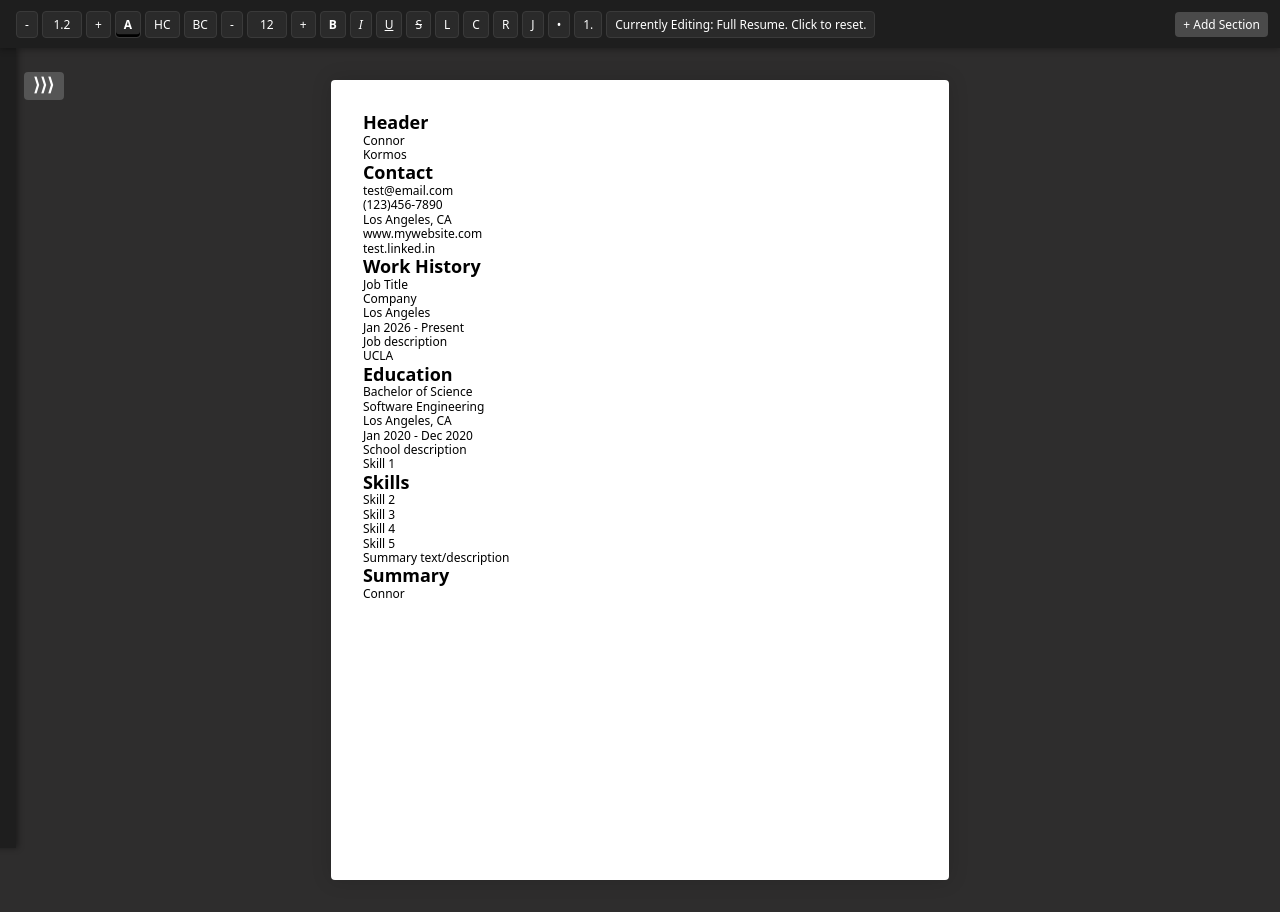
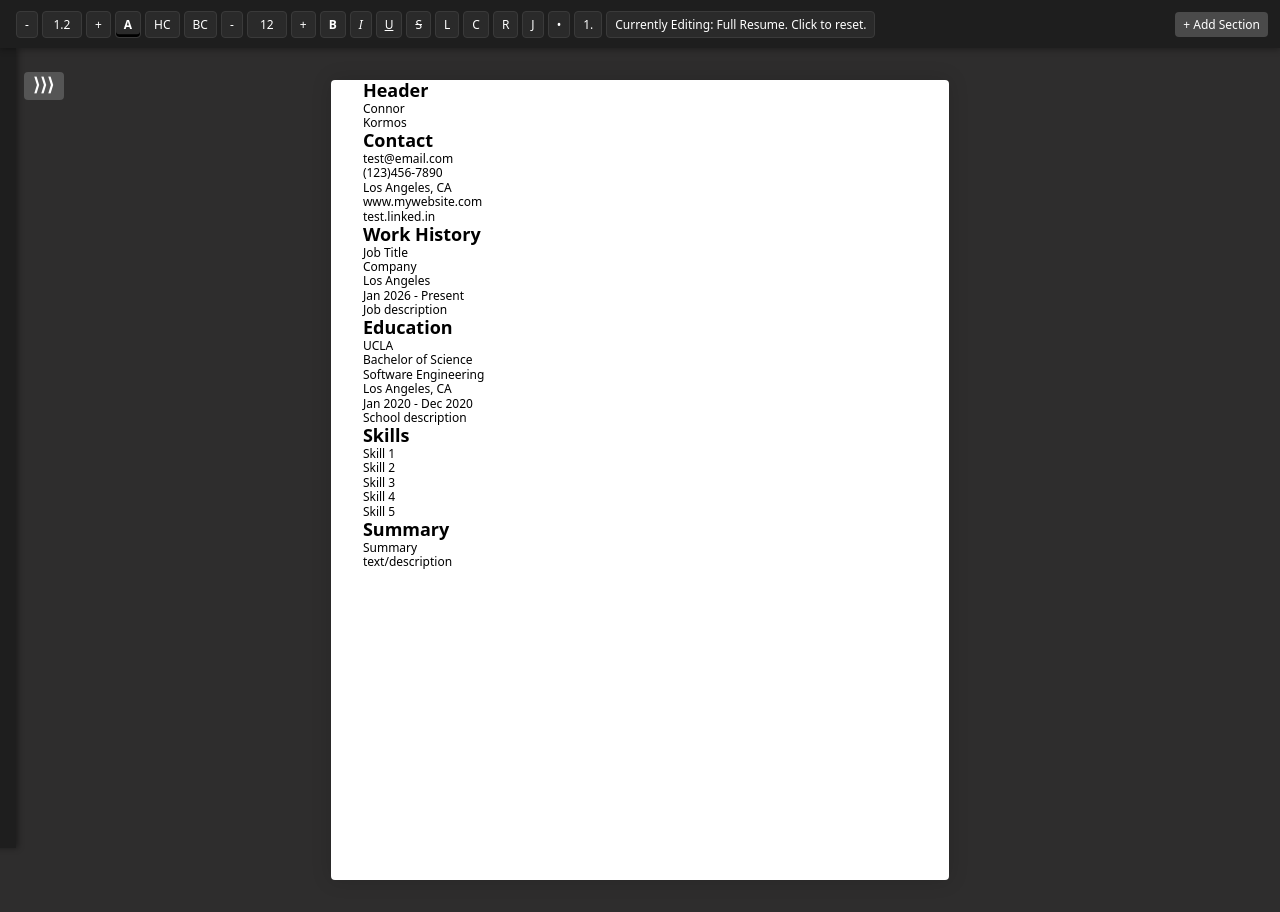
Before and after one commit to connork97/Resume-Builder, a React (Vite) app: page / in a window 1280 px wide. Built offline with nearby package versions, Linux system fonts and the light colour scheme.

Commit message:
preliminary resume wide column styling implemented, need to add user functionality

```diff
--- a/src/App.jsx
+++ b/src/App.jsx
@@ -22,12 +22,7 @@
     <div className={styles.appContainerDiv}>
       <Toolbar />
       <Outline />
-      <Page resumeStyling={resumeStyling}>
-        {sections.map((section, index) =>{
-          return <SlateWrapper key={section.id} section={section} index={index} />
-        }
-            )}
-      </Page>
+      <Page />
 
     </div>
   );
--- a/src/components/Page/Page.jsx
+++ b/src/components/Page/Page.jsx
@@ -1,14 +1,53 @@
 import React from "react";
 
+import { useSelector } from "react-redux";
+
+import SlateWrapper from "../Slate/SlateWrapper";
+
 import styles from "./Page.module.css";
+import { resume } from "react-dom/server";
 
 const Page = (props) => {
-   // console.log(Object.keys(props.resumeStyling), Object.values(props.resumeStyling))
-   return (
-      <div className={styles.pageContainerDiv} style={props.resumeStyling}>
-         {props.children}
-      </div>
-   );
+   const sections = useSelector((state) => state.resume.sections);
+   const resumeStyling = useSelector((state) => state.resume.styling);
+   const resumeLayout = useSelector((state) => state.resume.layout);
+
+   if (resumeLayout.columns.count > 1) {
+      const columns = Array.from({ length: resumeLayout.columns.count });
+      console.log(columns)
+      return (
+         <div className={styles.pageContainerDiv} style={resumeStyling}>
+            {columns.map((column, columnIndex) => {
+               const columnStyling = {
+                  width: resumeLayout.columns.width[columnIndex],
+               }
+               // padding: '0 0.5rem',
+               return (
+                  <div key={columnIndex} className={styles.columnWrapperDiv} style={columnStyling}>
+                     {sections.map((section) => {
+                        if (section.layout.columnIndex == columnIndex) {
+                           return <SlateWrapper key={section.id} section={section} />
+                        }
+
+                     })}
+                     {/* {sections.map((section, sectionIndex) => section.layout.columnIndex === columnIndex ? <SlateWrapper key={section.id} section={section} index={sectionIndex} /> : null)} */}
+                  </div>
+               )
+            })}
+         </div>
+      )
+   } else {
+
+      // console.log(Object.keys(props.resumeStyling), Object.values(props.resumeStyling))
+      return (
+         <div className={styles.pageContainerDiv} style={resumeStyling}>
+            {sections.map((section, index) => {
+               return <SlateWrapper key={section.id} section={section} index={index} />
+            }
+            )}
+         </div>
+      );
+   }
 }
 
 export default Page;
--- a/src/components/Page/Page.module.css
+++ b/src/components/Page/Page.module.css
@@ -1,7 +1,7 @@
 .pageContainerDiv {
    /* font-size: inherit; */
-   display: flex;
-   flex-direction: column;
+   /* display: flex; */
+   /* flex-direction: column; */
    margin: 10vh auto 4vh auto;
    height: 50rem;
    /* max-height: 50rem; */
--- a/src/components/Slate/ChildLayoutRenderer.jsx
+++ b/src/components/Slate/ChildLayoutRenderer.jsx
@@ -1,4 +1,4 @@
-import React from 'react';
+import React, { useEffect } from 'react';
 
 import SlateField from './SlateField';
 
@@ -9,9 +9,16 @@
       justifySelf: child.justifySelf,
       alignSelf: child.alignSelf,
       textAlign: child.textAlign,
-      gridColumn: child.gridColumn
+      gridColumn: fieldData.label === 'Description' ? '1 / -1' : child.gridColumn,
    }
+
    const isGrid = layout.display === 'grid';
+
+   useEffect(() => {
+      if (fieldData.label === 'Description') {
+         childLayoutDict.gridColumn = '1 / -1';
+      }
+   }, [fieldData]);
 
    const getColumnCount = (columns) => {
       if (!columns) return 0;
--- a/src/components/Slate/SettingsModal.jsx
+++ b/src/components/Slate/SettingsModal.jsx
@@ -32,16 +32,20 @@
       return match ? parseInt(match[1], 10) : "auto";
    }
 
+   const [columnIndexInputValue, setColumnIndexInputValue] = useState(0);
    const [columnsInputValue, setColumnsInputValue] = useState("auto");
    const [rowsInputValue, setRowsInputValue] = useState("auto");
 
    useEffect(() => {
+      if (section.layout.columnIndex) setColumnIndexInputValue(section.layout.columnIndex);
       if (section.layout.gridTemplateColumns) setColumnsInputValue(getColumnCount(section.layout.gridTemplateColumns));
       if (section.layout.gridTemplateRows) setRowsInputValue(getRowCount(section.layout.gridTemplateRows));
+      console.log('columnIndexInputValue:', columnIndexInputValue);
+      console.log('columnsInputValue:', columnsInputValue);
+      console.log('rowsInputValue:', rowsInputValue);
    }, []);
 
-   console.log('columnsInputValue:', columnsInputValue);
-   console.log('rowsInputValue:', rowsInputValue);
+
 
    const dispatchLayoutChanges = (layoutChanges) => {
       // Update the section's layout in the state
@@ -63,6 +67,11 @@
       console.log(`Setting new layout values: ${layoutChanges} for section ${section.label}`);
    }
 
+   const handleSetColumnIndex = () => {
+      const columnIndexValue = columnIndexInputValue;
+      dispatchLayoutChanges({ columnIndex: columnIndexValue });
+   }
+
    const handleSetLayoutChanges = () => {
       let columnsValue = columnsInputValue;
       let rowsValue = rowsInputValue;
@@ -70,6 +79,7 @@
       if (rowsInputValue == 0) rowsValue = 'auto';
 
       let layoutChanges = {};
+
       if (columnsValue == 1) {
          layoutChanges = {
             display: 'flex',
@@ -108,6 +118,12 @@
    }
 
    const settingModalInputArr = [
+      {
+         label: section.label + " Column Index",
+         value: columnIndexInputValue,
+         handleSetInputValue: setColumnIndexInputValue,
+         handleSetValue: handleSetColumnIndex
+      },
       {
          label: "Columns",
          value: columnsInputValue,
--- a/src/components/Slate/SlateWrapper.jsx
+++ b/src/components/Slate/SlateWrapper.jsx
@@ -1,4 +1,4 @@
-import React, { useState, useEffect } from "react";
+import React, { useState, useEffect, useRef } from "react";
 import { useDispatch, useSelector } from 'react-redux';
 import { setActiveSectionId, setActiveEditorId, setActiveEditorSelection, updateSubsection } from "../../store/resumeSlice.js";
 
@@ -11,17 +11,50 @@
 const SlateWrapper = ({ section, index }) => {
   const dispatch = useDispatch();
 
+
+  const resumeStyling = useSelector((state) => state.resume.styling);
+
   if (!section || !section.subsections) return null; // <-- prevents early render
 
+  const sectionRef = useRef(null);
   const sectionsLength = useSelector((state) => state.resume.sections.length);
   const activeSectionId = useSelector((state) => state.resume.activeSectionId);
 
   const [isFirstSection, setIsFirstSection] = useState(false);
   const [isLastSection, setIsLastSection] = useState(false);
 
+  const [resumeColumnCount, setResumeColumnCount] = useState(null);
+
+  const [sectionRowIndex, setSectionRowIndex] = useState(null);
+
+  useEffect(() => {
+    let columnCount = null;
+    let rowIndex = null;
+    if (resumeStyling.gridTemplateColumns && resumeStyling.display === 'grid') {
+      columnCount = resumeStyling.gridTemplateColumns.split(' ').length;
+      rowIndex = Math.floor(index / columnCount);
+      const sectionRowIsFirstRow = rowIndex === 0;
+      const sectionRowIsLastRow = rowIndex === Math.floor((sectionsLength - 1) / columnCount);
+      if (sectionRowIsFirstRow) setIsFirstSection(true);
+      if (sectionRowIsLastRow) setIsLastSection(true);
+    } else {
+      setIsFirstSection(index === 0);
+      setIsLastSection(index === sectionsLength - 1);
+    }
+    setResumeColumnCount(columnCount);
+    setSectionRowIndex(rowIndex);
+
+    // console.log("Section Index: ", index);
+    // console.log("Resume Grid Template Columns: ", resumeStyling.gridTemplateColumns);
+    console.log("Section Row: ", sectionRowIndex);
+    console.log("Column Count: ", columnCount);
+  }, [index, sectionRowIndex, resumeStyling.gridTemplateColumns, resumeColumnCount]);
+
+
   const [isSettingsModalOpen, setIsSettingsModalOpen] = useState(false);
 
   useEffect(() => {
+
     setIsFirstSection(index === 0);
     setIsLastSection(index === sectionsLength - 1);
   }, [index, sectionsLength]);
@@ -48,23 +81,41 @@
     // });
   }
 
+  const additionalSectionStyling = {
+    paddingTop: isFirstSection && '2rem',
+    paddingBottom: isLastSection && '2rem',
+    // breakInside: resumeStyling.columns ? 'avoid' : null,
+  };
+
+  const pseudoContainerStyling = {
+    minHeight: (
+      (sectionRef.current && !isFirstSection && !isLastSection) ? sectionRef.current.clientHeight + 7.5 + 'px'
+      : (sectionRef.current && (isFirstSection || isLastSection)) ? 'calc(100% - 1.5rem)'
+      : 'calc(100% + 7.5px)'
+    ),
+    // height: (isFirstSection || isLastSection) && 'calc(100% - 1.5rem)',
+  };
+
   return (
     <div
       className={styles.mainSlateContainerDiv}
+      ref={sectionRef}
       style={{
         // ...data.styling,
         ...section.styling,
-        paddingTop:
-          isFirstSection && '2rem',
-        paddingBottom: isLastSection && '2rem'
+        ...additionalSectionStyling
+        // paddingTop:
+        //   isFirstSection && '2rem',
+        // paddingBottom: isLastSection && '2rem',
       }}
       onClick={() => dispatch(setActiveSectionId(section.id))}
     >
       <div
         className={styles.mainSlatePsuedoContainerDiv}
-        style={{
-          height: (isFirstSection || isLastSection) && 'calc(100% - 1.5rem)',
-        }}
+        style={
+          pseudoContainerStyling
+          // height: (isFirstSection || isLastSection) && 'calc(100% - 1.5rem)',
+        }
       />
       <button
         className={styles.sectionSettingsButton}
--- a/src/components/Slate/SlateWrapper.module.css
+++ b/src/components/Slate/SlateWrapper.module.css
@@ -1,12 +1,13 @@
 .mainSlateContainerDiv {
    position: relative;
+   height: min-content;
 }
 
 .mainSlatePsuedoContainerDiv {
    position: absolute;
    border: 1px solid transparent;
    width: 98%;
-   height: calc(100% + 5px);
+   /* height: calc(100% + 5px); */
    margin: -0.5% auto 0 -4%;
    /* margin-left: -4%; */
    pointer-events: none;
@@ -34,6 +35,7 @@
    border: none;
    cursor: pointer;
    transition: opacity 0.1s ease;
+   z-index: 20;
 }
 
 .sectionSettingsButtonIcon {
--- a/src/store/resumeSlice.js
+++ b/src/store/resumeSlice.js
@@ -1,4 +1,4 @@
-import { createSlice, nanoid } from "@reduxjs/toolkit";
+import { autoBatchEnhancer, createSlice, nanoid } from "@reduxjs/toolkit";
 
 // Default Data for Brand New Section
 const createDefaultSection = (type = 'defaultSection') => {
@@ -24,6 +24,7 @@
     },
     layout: {
       id: nanoid(),
+      columnIndex: 0,
       display: 'flex',
       flexDirection: 'row',
       justifyContent: 'space-evenly',
@@ -80,7 +81,7 @@
 
   const defaultFieldsObj = {
     header: ["Name", "Title"],
-    workHistory: ["Job Title", "Company", "Location", "Start Date", "End Date", "Description"],
+    workHistory: ["Job Title", "Company", "Location", "Start/End Dates", "Description"],
     education: ["School", "Degree", "Field of Study", "Location", "Start/End Dates", "Description"],
     skills: ["Skill 1", "Skill 2", "Skill 3", "Skill 4", "Skill 5"],
     contact: ["Email", "Phone", "Location", "Website", "LinkedIn"],
@@ -123,12 +124,26 @@
 
 const initialState = {
   styling: {
+    display: 'flex',
     fontSize: '12px',
     lineHeight: 1.2,
     // color: 'rgba(0, 0, 0, 1)',
     backgroundColor: 'rgba(255, 255, 255, 1)',
     // fontWeight: 400,
     // gap: 0
+    // display: 'grid',
+    // gridTemplateColumns: '33% 67%',
+    // gridAutoRows: '100px',
+    // gridTemplateRows: 'auto',
+    // gridTemplateRows: 'auto auto auto auto auto auto',
+    // gap: '1rem'
+  },
+  layout: {
+    columns: {
+      count: 2,
+      width: ['33%', '67%'],
+      gap: null,
+    },
   },
   sections: [],
   activeSectionId: null,
@@ -178,7 +193,7 @@
         for (const key in changes) {
           if (key === "styling") {
             section.styling = { ...section.styling, ...changes.styling };
-          }else if (key === "layout") {
+          } else if (key === "layout") {
             section.layout = { ...section.layout, ...changes.layout };
             section.subsections.forEach(sub => {
               sub.layout = { ...sub.layout, ...changes.layout };
```
